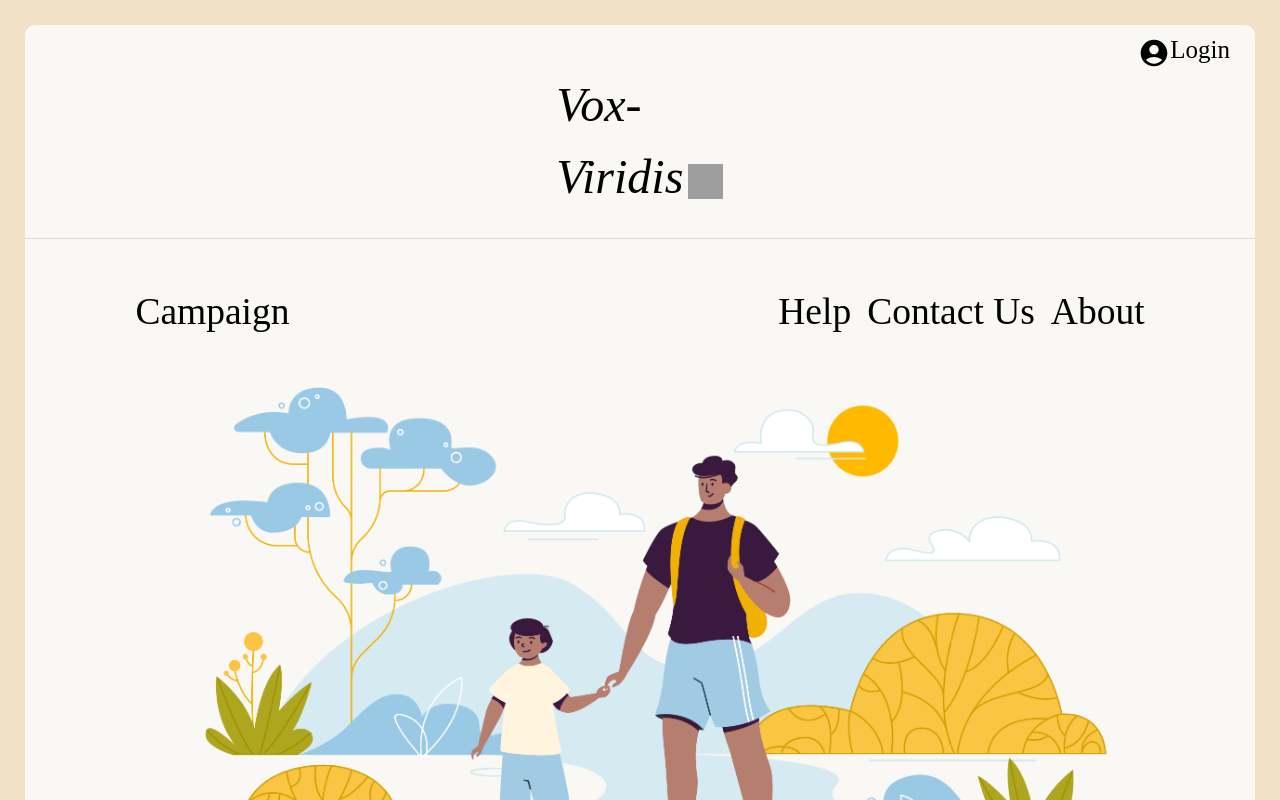
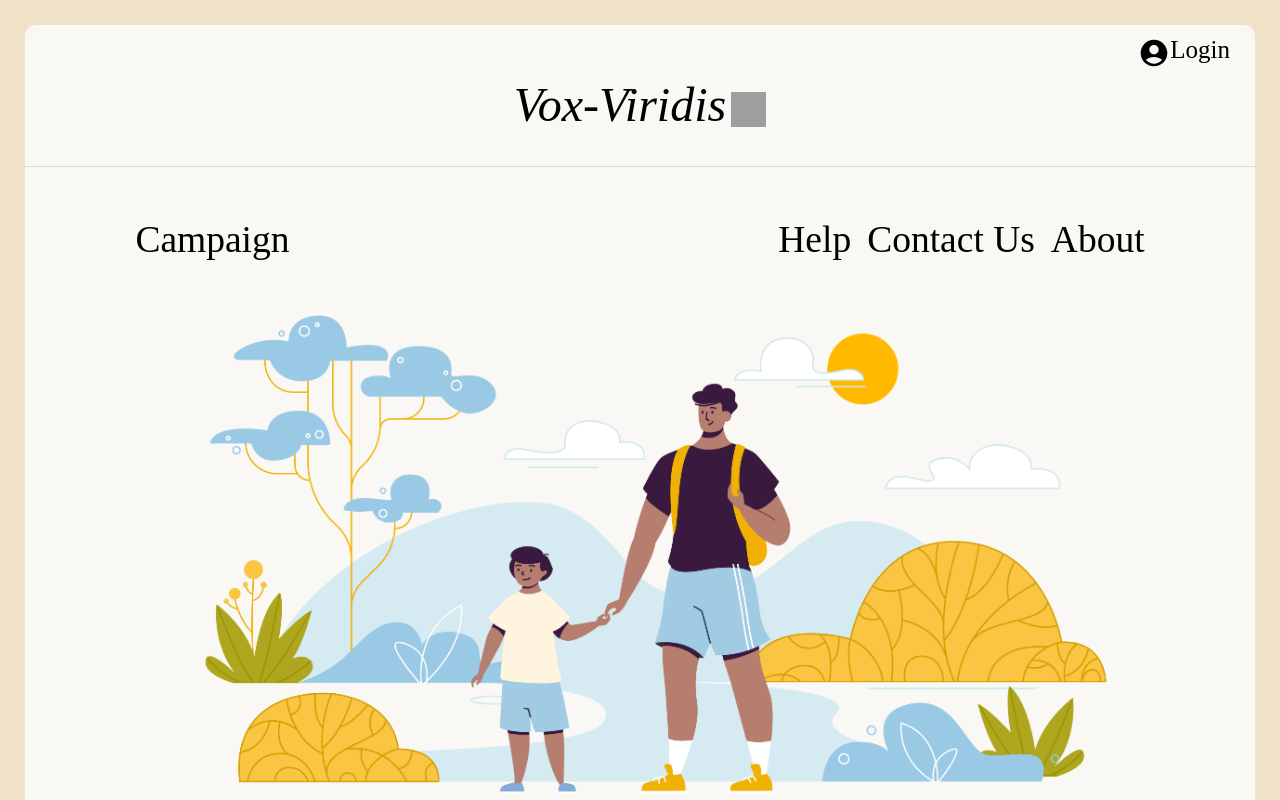
Before and after one commit to cs203t5/cs203t5-frontend, a Next.js app in the folder vox-viridis/: page / in a window 1280 px wide. Shown: the top 800 px of the page. Built offline with nearby package versions, Linux system fonts and the light colour scheme; grey boxes are pictures that could not be loaded; a web font is replaced by a local one.

Commit message:
bootstrap logo

```diff
--- a/vox-viridis/components/Navbar.js
+++ b/vox-viridis/components/Navbar.js
@@ -30,10 +30,10 @@ const Navbar = () => {
                 </div>
             </div>
 
-            <div className="row m-auto justify-content-center">
+            <div className="row m-auto  ">
                 <Link href="/">
                     <div
-                        className="col-2"
+                        className="col-lg-auto col-md-auto col-xs-auto justify-content-center m-auto"
                         style={{
                             fontSize: "xxx-large",
                             fontStyle: "italic",
```
